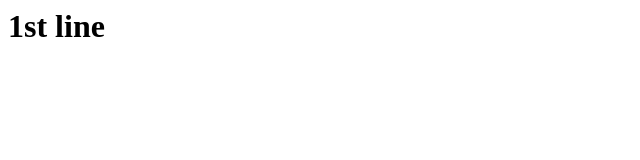
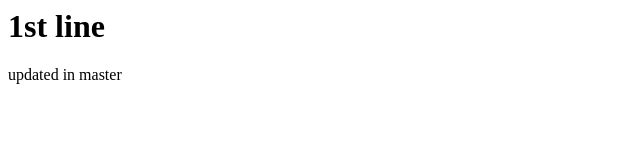
Before and after one commit to Sunetrasuresh/merging, a plain HTML site: page index.html in a window 1280 px wide. Shown: the full height of the page, 0-640 px from the left. Drawn offline with Linux system fonts and the light colour scheme.

Commit message:
updated index.html in master

```diff
--- a/index.html
+++ b/index.html
@@ -4,5 +4,6 @@
   </head>
   <body>
     <h1>1st line</h1>
+    <p>updated in master</p>
   </body>
 </html>
```
